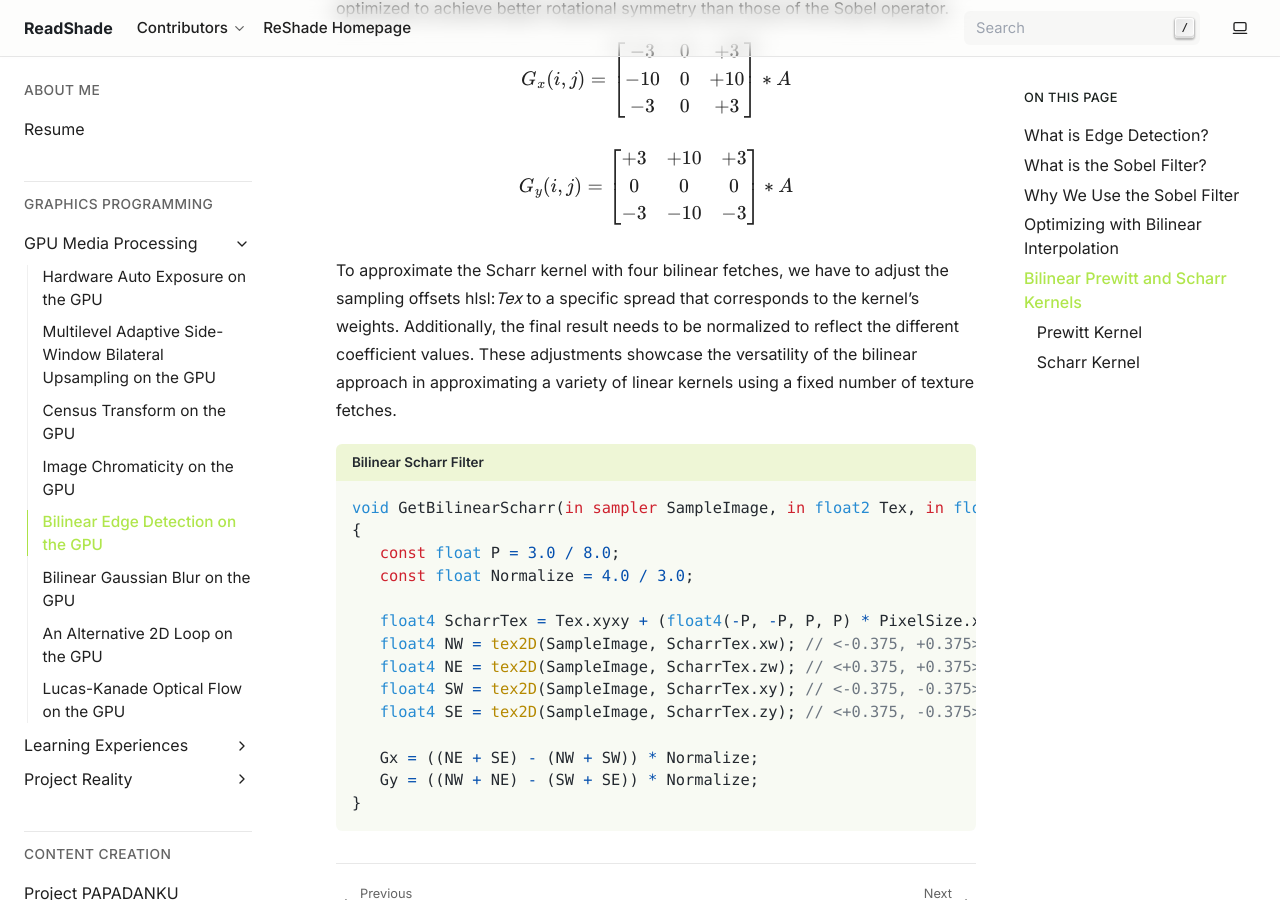
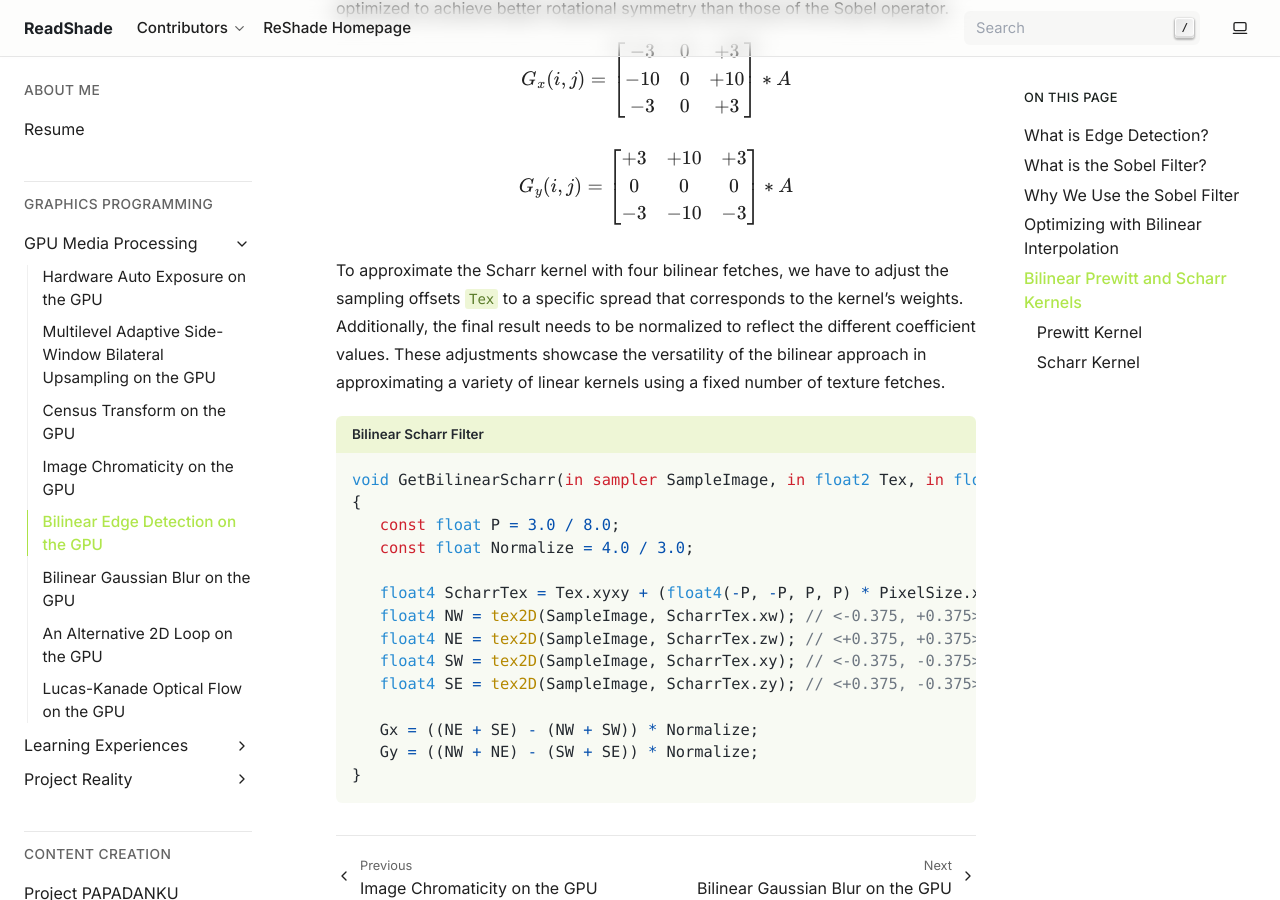
Before and after one commit to papadanku/papadanku.github.io, a Sphinx documentation site: the page built from doc/blog/gpu/edges.rst, in a window 1280 px wide and 900 px high, scrolled down 4017 px. Built offline with Sphinx 7.4.7, drawn with Linux system fonts in a browser that asks for light colours.

Commit message:
Fixed minor error in edges.rst

```diff
--- a/doc/blog/gpu/edges.rst
+++ b/doc/blog/gpu/edges.rst
@@ -152,7 +152,7 @@ The Scharr operator offers a more rotationally symmetric alternative to the Sobe
    -3 & -10 & -3 \\
    \end{bmatrix} \ast A
 
-To approximate the Scharr kernel with four bilinear fetches, we have to adjust the sampling offsets hlsl:`Tex` to a specific spread that corresponds to the kernel's weights. Additionally, the final result needs to be normalized to reflect the different coefficient values. These adjustments showcase the versatility of the bilinear approach in approximating a variety of linear kernels using a fixed number of texture fetches.
+To approximate the Scharr kernel with four bilinear fetches, we have to adjust the sampling offsets :hlsl:`Tex` to a specific spread that corresponds to the kernel's weights. Additionally, the final result needs to be normalized to reflect the different coefficient values. These adjustments showcase the versatility of the bilinear approach in approximating a variety of linear kernels using a fixed number of texture fetches.
 
 .. code-block:: hlsl
    :caption: Bilinear Scharr Filter
```
